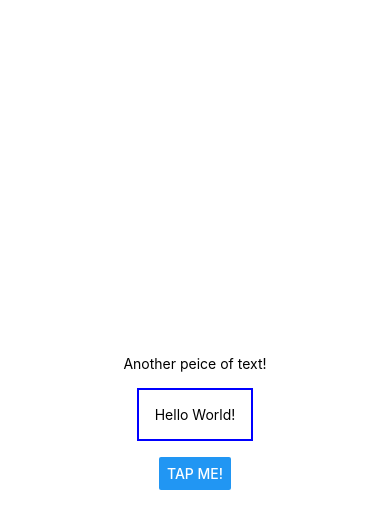
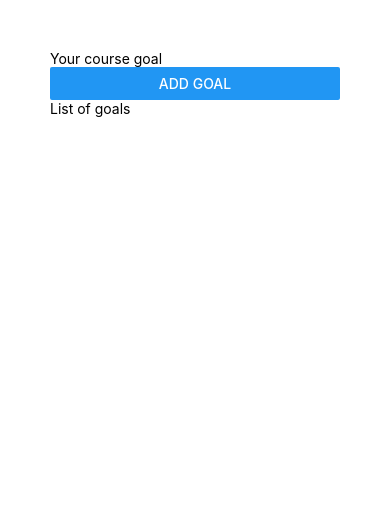
Before and after one commit to Isco170/RNCourse2, a React Native app: screen / in a window 390 px wide. Shown: the top 528 px of the page. Built offline with nearby package versions, Linux system fonts and the light colour scheme.

Commit message:
Exploring Layouts

```diff
--- a/App.js
+++ b/App.js
@@ -1,29 +1,22 @@
 import { StatusBar } from 'expo-status-bar';
-import { Button, StyleSheet, Text, View } from 'react-native';
+import { Button, StyleSheet, Text, TextInput, View } from 'react-native';
 
 export default function App() {
   return (
-    <View style={styles.container}>
+    <View style={styles.appContainer}>
       <View>
-        <Text>Another peice of text!</Text>
+        <TextInput placeholder='Your course goal'/>
+        <Button title='Add Goal'/>
       </View>
-      <Text style={styles.dummyText}>Hello World!</Text>
-      <Button title="Tap me!"/>
+      <View>
+        <Text>List of goals</Text>
+      </View>
     </View>
   );
 }
 
 const styles = StyleSheet.create({
-  container: {
-    flex: 1,
-    backgroundColor: '#fff',
-    alignItems: 'center',
-    justifyContent: 'center',
-  },
-  dummyText:{
-    margin: 16,
-    borderWidth: 2,
-    borderColor: 'blue',
-    padding: 16
+  appContainer:{
+    padding: 50
   }
 });
```
